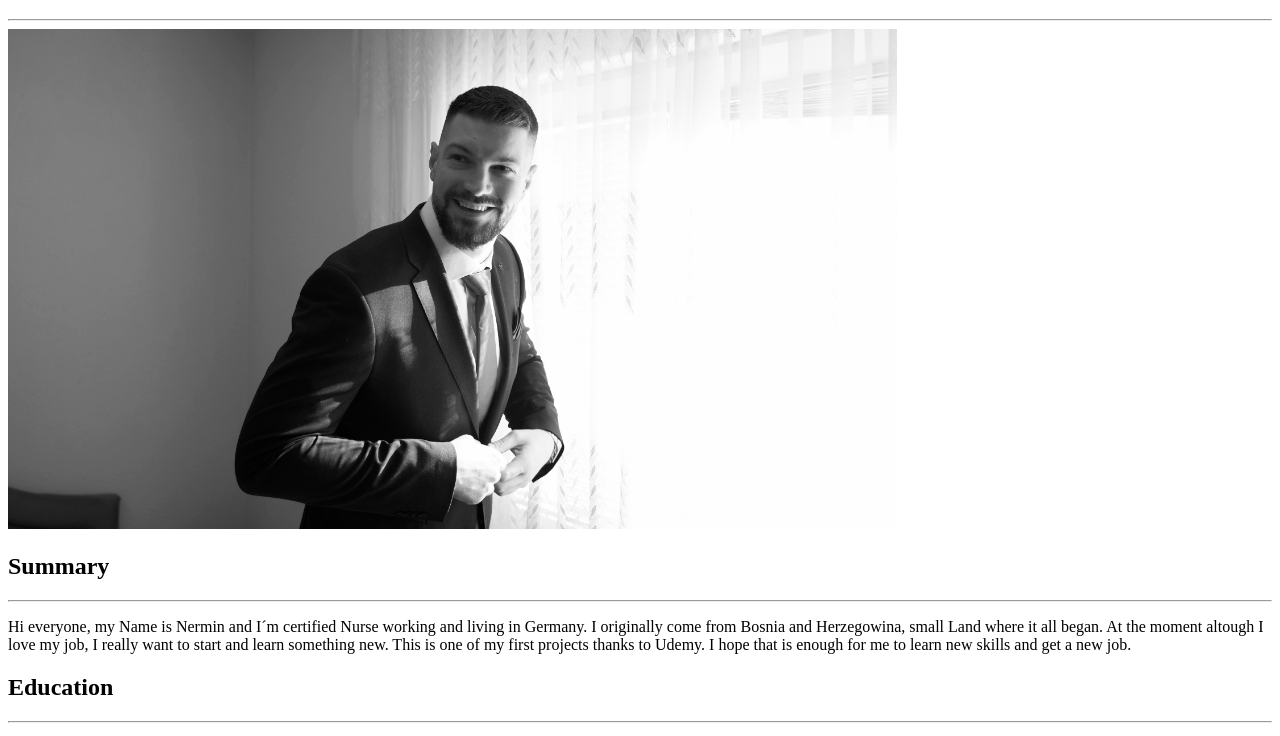
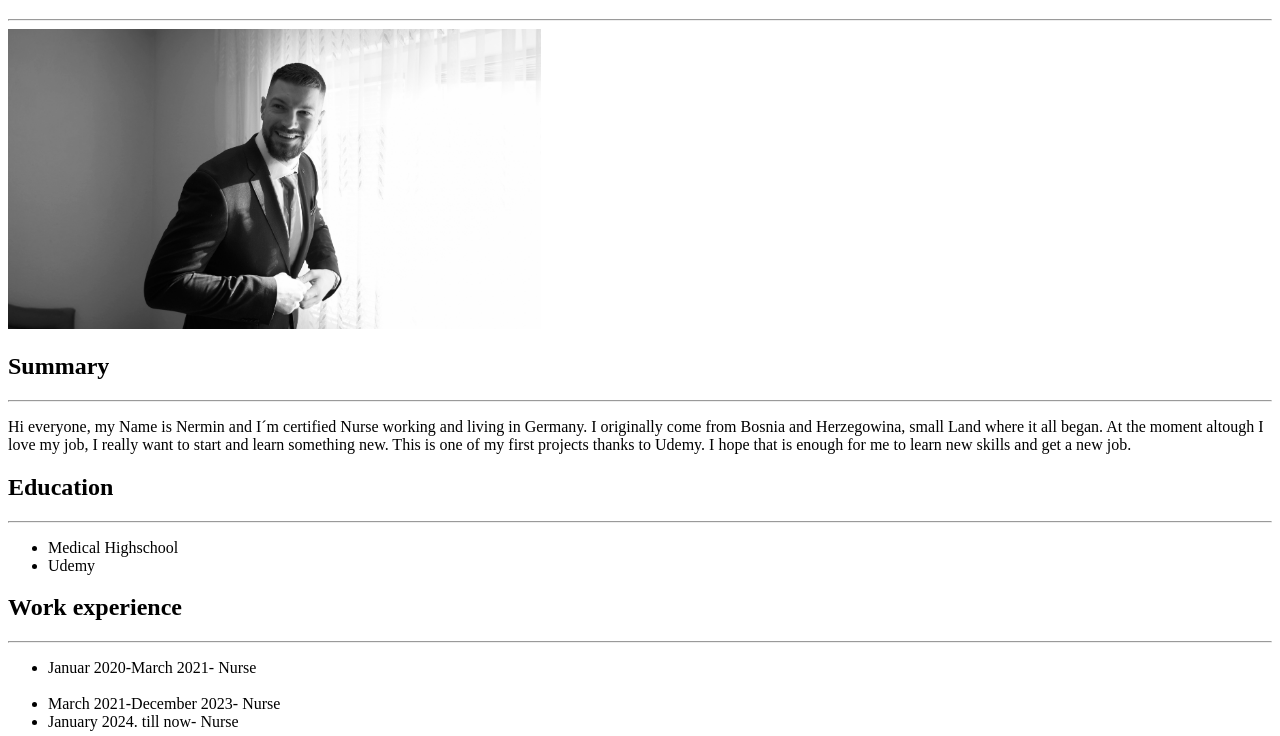
Before and after one commit to Nermin1994/My-resume, a plain HTML site: page index.html in a window 1280 px wide. Shown: the part 61-797 px from the top of the page. Drawn offline with Linux system fonts and the light colour scheme.

Commit message:
Update index.html

```diff
--- a/index.html
+++ b/index.html
@@ -8,7 +8,7 @@
 <body>
    <h1>Nermin Mujic</h1>
    <hr>
-   <img src="./IMG_2723.JPG" alt="Photo of Nermin Mujic" height="500
+   <img src="./IMG_2723.JPG" alt="Photo of Nermin Mujic" height="300
    ">
    <h2>Summary</h2>
    <hr>
```
